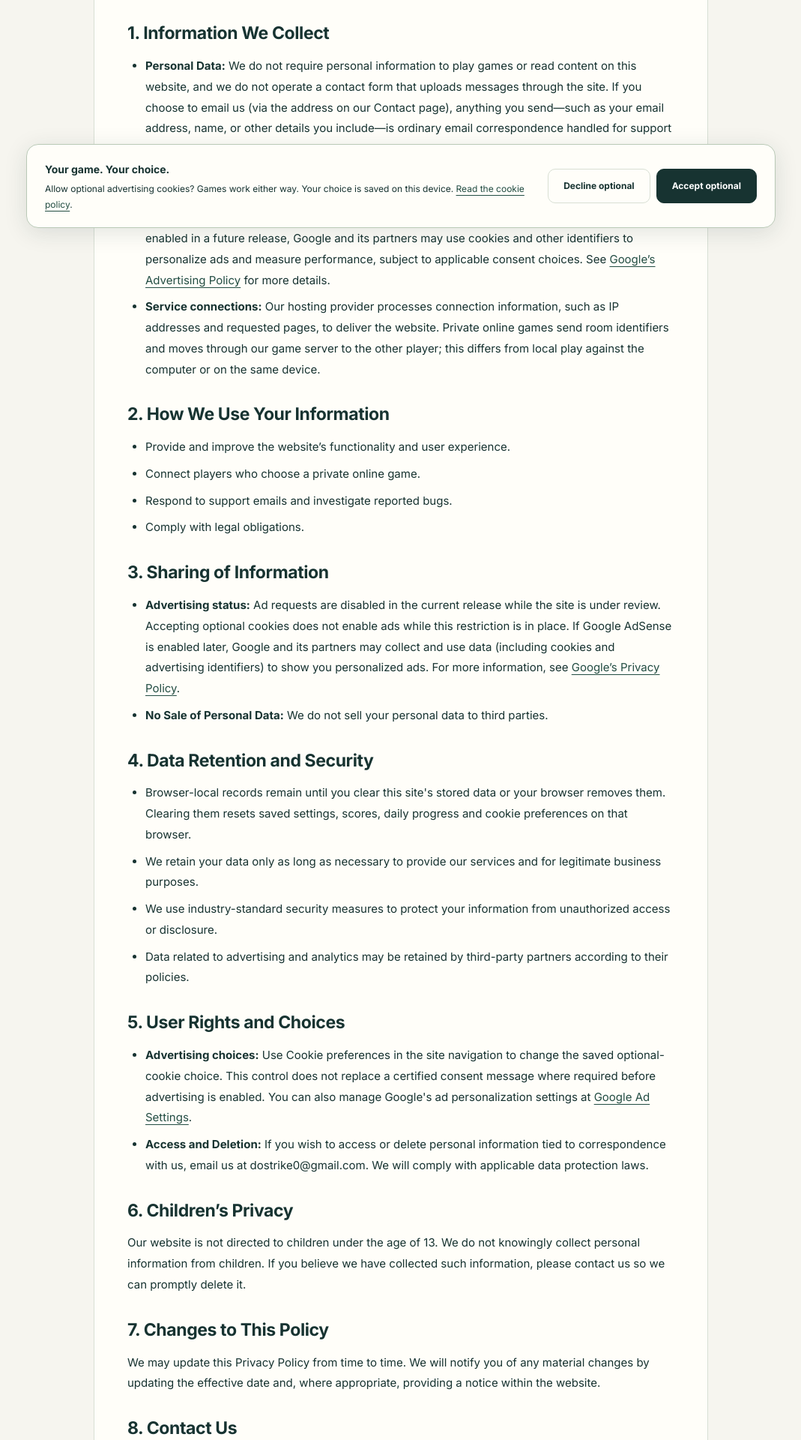
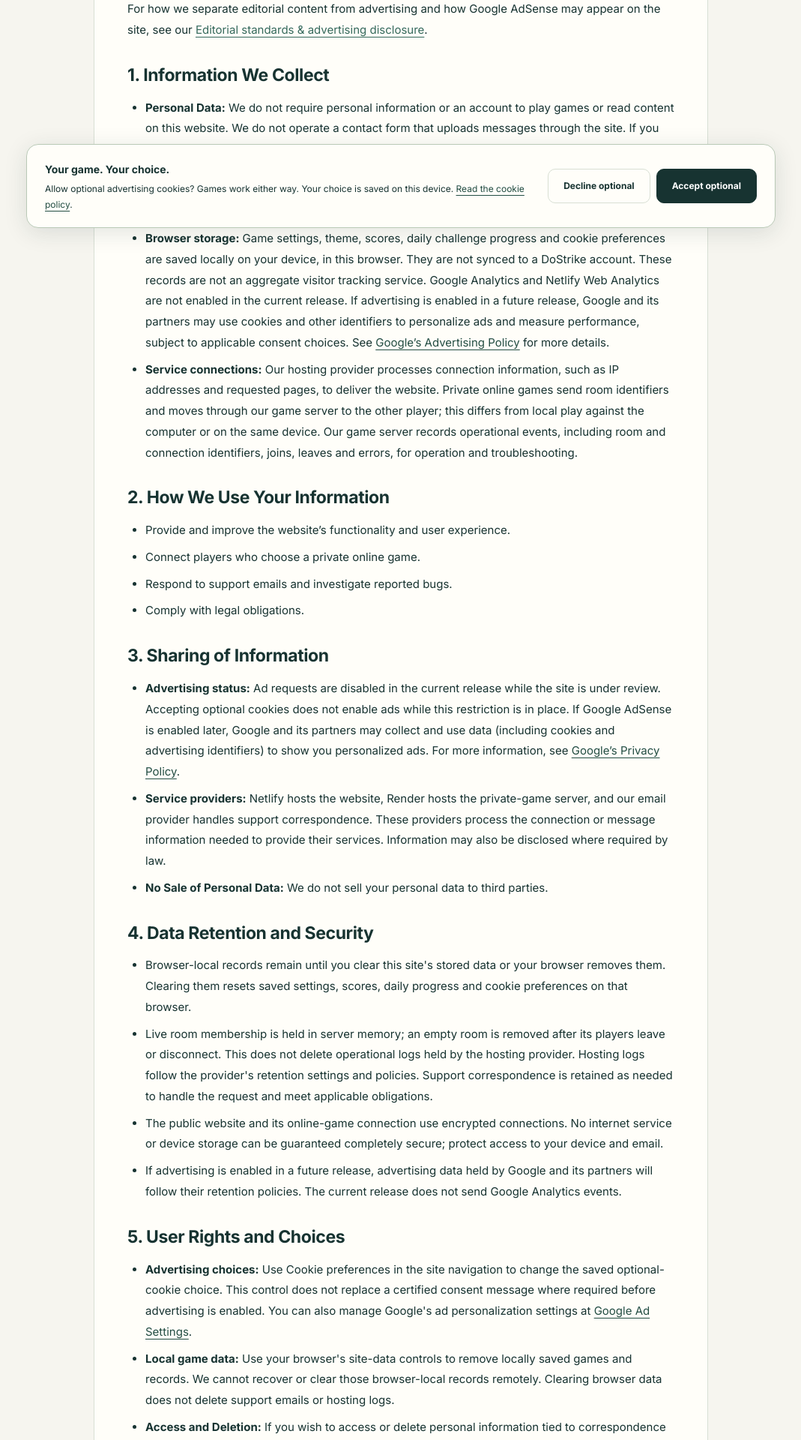
Before and after one commit to Dostrike/Website, a React (Vite) app: page /privacy in a window 1280 px wide. Shown: the part 480-2400 px from the top of the page at 75% size, without its empty margins (105-1174 px from the left). Built offline with nearby package versions, Linux system fonts and the light colour scheme.

Commit message:
Clarify website privacy storage and service processing

```diff
--- a/src/components/PrivacyPolicy.tsx
+++ b/src/components/PrivacyPolicy.tsx
@@ -35,12 +35,14 @@ const PrivacyPolicy: React.FC = () => (
         Privacy Policy
       </h1>
       <p>
-        <strong>Last updated:</strong> October 27, 2026
+        <strong>Last updated:</strong> November 7, 2026
       </p>
       <p>
         Thank you for choosing DoStrike Gaming Portal. Your privacy is important
         to us. This Privacy Policy explains how we collect, use, disclose, and
         safeguard your information when you use our <strong>website</strong>.
+        This policy covers dostrike.com; it does not describe the data practices
+        of Android apps distributed through Google Play.
       </p>
       <p>
         For how we separate editorial content from advertising and how Google
@@ -62,16 +64,19 @@ const PrivacyPolicy: React.FC = () => (
       <ul>
         <li>
           <strong>Personal Data:</strong> We do not require personal information
-          to play games or read content on this website, and we do not operate a
-          contact form that uploads messages through the site. If you choose to
+          or an account to play games or read content on this website. We do not
+          operate a contact form that uploads messages through the site. If you choose to
           email us (via the address on our Contact page), anything you send—such
           as your email address, name, or other details you include—is ordinary
-          email correspondence handled for support purposes only.
+          email correspondence handled to respond to you and resolve your request.
+          Our email provider also processes that correspondence. Please avoid
+          sending passwords, payment details or other sensitive information.
         </li>
         <li>
           <strong>Browser storage:</strong> Game settings, theme, scores, daily
           challenge progress and cookie preferences are saved locally on your
-          device. These records are not an aggregate visitor tracking service.
+          device, in this browser. They are not synced to a DoStrike account.
+          These records are not an aggregate visitor tracking service.
           Google Analytics and Netlify Web Analytics are not enabled in the
           current release. If advertising is enabled in a future release,
           Google and its partners may use cookies and other identifiers to
@@ -91,7 +96,9 @@ const PrivacyPolicy: React.FC = () => (
           connection information, such as IP addresses and requested pages, to
           deliver the website. Private online games send room identifiers and
           moves through our game server to the other player; this differs from
-          local play against the computer or on the same device.
+          local play against the computer or on the same device. Our game server
+          records operational events, including room and connection identifiers,
+          joins, leaves and errors, for operation and troubleshooting.
         </li>
       </ul>
       <h2
@@ -138,6 +145,13 @@ const PrivacyPolicy: React.FC = () => (
           .
         </li>
         <li>
+          <strong>Service providers:</strong> Netlify hosts the website, Render
+          hosts the private-game server, and our email provider handles support
+          correspondence. These providers process the connection or message
+          information needed to provide their services. Information may also be
+          disclosed where required by law.
+        </li>
+        <li>
           <strong>No Sale of Personal Data:</strong> We do not sell your
           personal data to third parties.
         </li>
@@ -158,16 +172,21 @@ const PrivacyPolicy: React.FC = () => (
           scores, daily progress and cookie preferences on that browser.
         </li>
         <li>
-          We retain your data only as long as necessary to provide our services
-          and for legitimate business purposes.
+          Live room membership is held in server memory; an empty room is
+          removed after its players leave or disconnect. This does not delete
+          operational logs held by the hosting provider. Hosting logs follow the
+          provider's retention settings and policies. Support correspondence is
+          retained as needed to handle the request and meet applicable obligations.
         </li>
         <li>
-          We use industry-standard security measures to protect your information
-          from unauthorized access or disclosure.
+          The public website and its online-game connection use encrypted
+          connections. No internet service or device storage can be
+          guaranteed completely secure; protect access to your device and email.
         </li>
         <li>
-          Data related to advertising and analytics may be retained by
-          third-party partners according to their policies.
+          If advertising is enabled in a future release, advertising data held
+          by Google and its partners will follow their retention policies. The
+          current release does not send Google Analytics events.
         </li>
       </ul>
       <h2
@@ -194,6 +213,12 @@ const PrivacyPolicy: React.FC = () => (
             Google Ad Settings
           </a>
           .
+        </li>
+        <li>
+          <strong>Local game data:</strong> Use your browser's site-data controls
+          to remove locally saved games and records. We cannot recover or clear
+          those browser-local records remotely. Clearing browser data does not
+          delete support emails or hosting logs.
         </li>
         <li>
           <strong>Access and Deletion:</strong> If you wish to access or delete
```
Also changed, not shown: 1 other file (tests, documents, lock files or other folders).
